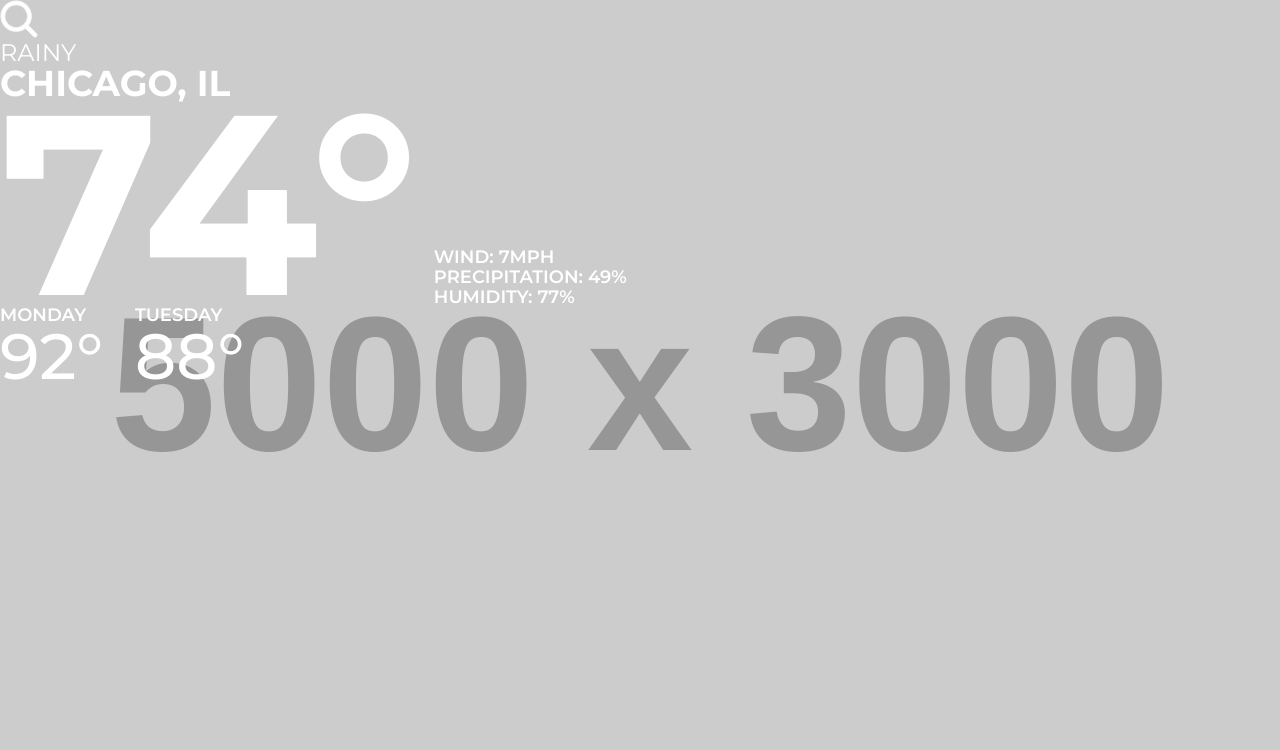
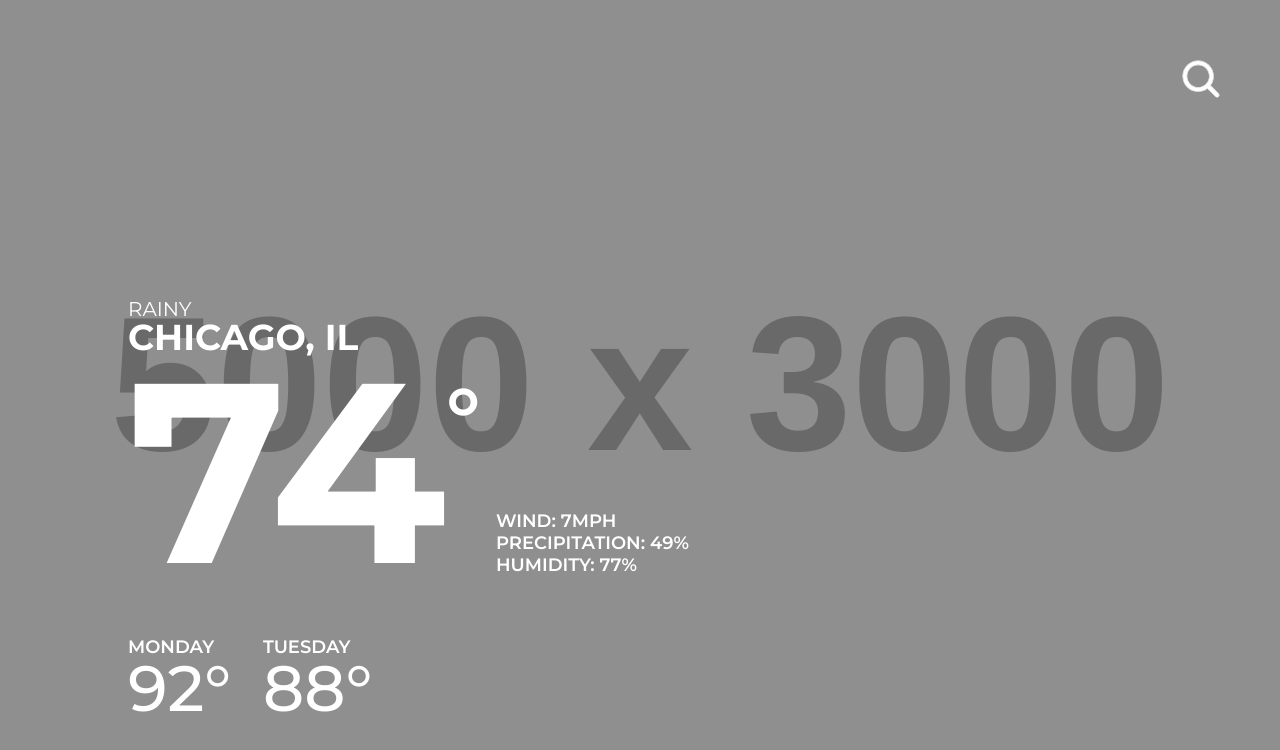
Before and after one commit to kmhall/fancyWeather, a website: page app/public/index.html in a window 1280 px wide. Drawn offline with nearby package versions, Linux system fonts and the light colour scheme; no server answers; placeholder pictures from the web are drawn by us.

Commit message:
darken filter

```diff
--- a/app/public/index.html
+++ b/app/public/index.html
@@ -16,7 +16,7 @@
 <body>
     <!-- unsplash image goes here -->
     <img src="https://placehold.it/5000x3000">
-    <svg width="38" height="38" viewBox="0 0 38 38" fill="none" xmlns="http://www.w3.org/2000/svg">
+    <svg id="search" width="38" height="38" viewBox="0 0 38 38" fill="none" xmlns="http://www.w3.org/2000/svg">
         <mask id="path-1-outside-1" maskUnits="userSpaceOnUse" x="-1" y="-1" width="38" height="38" fill="black">
         <rect fill="white" x="-1" y="-1" width="38" height="38"/>
         <path fill-rule="evenodd" clip-rule="evenodd" d="M15.1579 3.78947C8.87927 3.78947 3.78946 8.87929 3.78946 15.1579C3.78946 21.4365 8.87927 26.5263 15.1579 26.5263C18.276 26.5263 21.1009 25.271 23.1548 23.2381C23.1682 23.2238 23.1819 23.2097 23.1958 23.1958C23.2098 23.1819 23.2238 23.1682 23.2381 23.1548C25.2709 21.1009 26.5263 18.276 26.5263 15.1579C26.5263 8.87929 21.4364 3.78947 15.1579 3.78947ZM27.1323 24.4528C29.1276 21.886 30.3157 18.6607 30.3157 15.1579C30.3157 6.78642 23.5293 0 15.1579 0C6.7864 0 0 6.78642 0 15.1579C0 23.5294 6.7864 30.3158 15.1579 30.3158C18.6607 30.3158 21.886 29.1276 24.4528 27.1323L32.7655 35.445C33.5054 36.185 34.7051 36.185 35.445 35.445C36.185 34.7051 36.185 33.5054 35.445 32.7655L27.1323 24.4528Z"/>
@@ -32,7 +32,7 @@
             <h2 id="city">Chicago, IL</h2>
         </div>
         <div class="weather">
-            <h1 id="temperature">74&deg;</h1>
+            <h1 id="temperature">74<span>&deg;</span></h1>
             <ul class="meta">
                 <li>Wind: <span id="wind">7mph</span></li>
                 <li>Precipitation: <span id="precipitation">49&percnt;</span></li>
--- a/app/public/styles.css
+++ b/app/public/styles.css
@@ -3,7 +3,7 @@
 
 html, body{
     margin:0;
-    height:100%;
+    height:100vh;
 }
 
 body {
@@ -20,6 +20,7 @@ body {
 
 .forecast {
     display: flex;
+    margin-top: 64px;
 }
 
 .forecast li {
@@ -46,6 +47,7 @@ img {
     height: 100%;
     object-fit: cover;
     z-index: -1;
+    filter: brightness(.7);
 }
 
 .meta {
@@ -54,18 +56,36 @@ img {
 }
 
 .meta li {
-    padding-top: 2px;
+    padding-top: 4px;
+}
+
+#search {
+    position: absolute;
+    top: 60px;
+    right: 60px;
+}
+
+section {
+    position: absolute;
+    bottom: 10%;
+    left: 10%;
 }
 
 #status {
     font-weight: 400;
-    font-size: 2.4rem;
+    font-size: 2rem;
 }
 
 #temperature {
     font-weight: 700;
     font-size: 25.6rem;
     line-height: 80%;
+    margin-top: -40px;
+}
+
+#temperature span {
+    vertical-align: text-top;
+    font-size: 8rem;
 }
 
 .weather {
```
